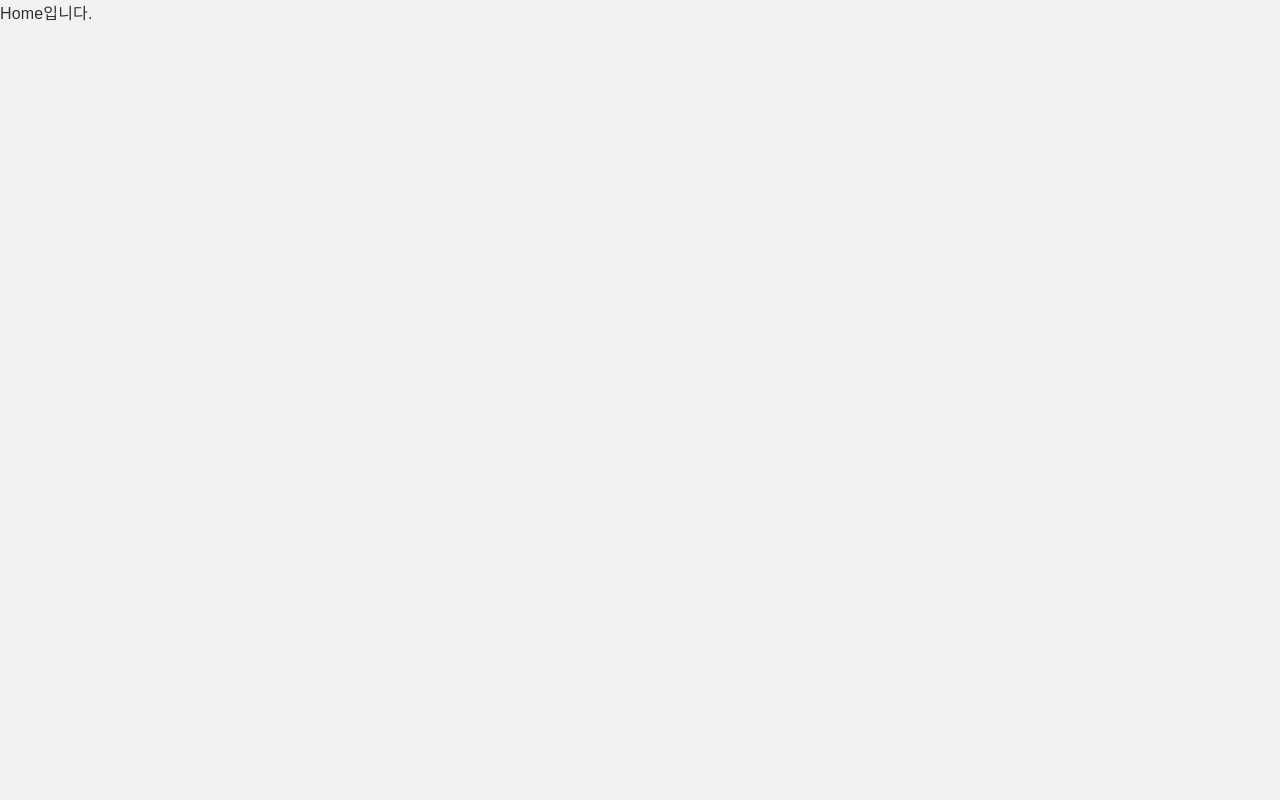
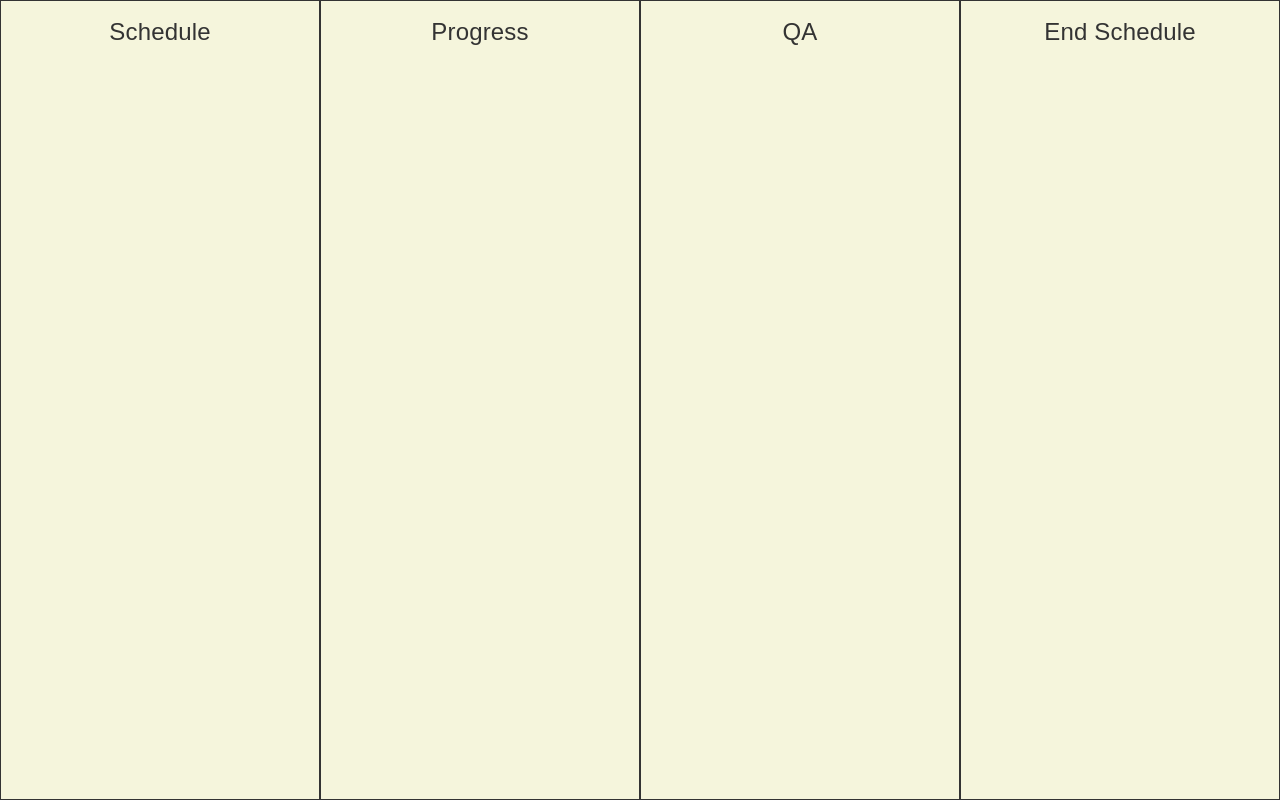
Before and after one commit to yunjunhojj/kanban-front, a React (Create React App) app: page / in a window 1280 px wide. Built offline with nearby package versions, Linux system fonts and the light colour scheme; data requests are answered from the project's data file.

Commit message:
#2 Design add main container
- HTML title 수정
- main page layout 생성

```diff
--- a/src/pages/Home.jsx
+++ /dev/null
@@ -1,24 +0,0 @@
-import { useEffect } from "react";
-import { useSelector, useDispatch } from "react-redux";
-// import styled, { StyledComponent } from "styled-components";
-import { getBoardThunk } from "../redux/modules/boardSlice";
-
-const Home = () => {
-  const dispatch = useDispatch();
-
-  const { isLoading, error, boards } = useSelector((state) => state.boards);
-  useEffect(() => {
-    dispatch(getBoardThunk());
-  }, [dispatch]);
-  console.log("isLoading", isLoading);
-  console.log("error", error);
-  console.log("boards", boards);
-
-  return (
-    <>
-      <div>Home입니다.</div>
-    </>
-  );
-};
-
-export default Home;
--- /dev/null
+++ b/src/pages/Home/Home.css
@@ -0,0 +1,44 @@
+.container {
+    max-width: 1440px ;
+    min-height: 100vh;
+    width: 100%;
+    height: 100%;
+    margin: 0 auto;
+
+    background-color: yellowgreen;
+}
+
+.kanban_container {
+display: flex;
+flex-direction: row;
+flex-wrap: nowrap;
+justify-content: space-between;
+}
+
+/* 각각 Kanban Area */
+.kanban_container > ul {
+    max-width: 340px;
+    min-height: 100vh;
+    width: 100%;
+    height: 100%;
+    background-color: beige;
+    border: 1px solid #333;
+}
+
+.kanban_container > ul .title {
+    position: relative;
+    display: inline-block;
+    width: 100%;
+    margin: 10px 0;
+    font-size: 24px;
+    text-align: center;
+}
+
+.kanban_container > ul .title::before {
+    position: absolute;
+    bottom:0 ;
+    left: 0;
+    width: 100px;
+    height: 3px;
+    background-color: red;
+}
--- /dev/null
+++ b/src/pages/Home/Home.jsx
@@ -0,0 +1,56 @@
+import { useEffect } from "react";
+import { useSelector, useDispatch } from "react-redux";
+// import styled, { StyledComponent } from "styled-components";
+import { getBoardThunk } from "../../redux/modules/boardSlice";
+import "./Home.css";
+
+const Home = () => {
+  const dispatch = useDispatch();
+
+  const { isLoading, error, boards } = useSelector((state) => state.boards);
+  useEffect(() => {
+    dispatch(getBoardThunk());
+  }, [dispatch]);
+  console.log("isLoading", isLoading);
+  console.log("error", error);
+  console.log("boards", boards);
+
+  return (
+    <>
+      <div className="container">
+        <div className="kanban_container">
+          {/*ul, li 나중에 styled-component로 리팩토링하기*/}
+          <ul className="task_wrap depth1">
+            <li>
+              <h3 className="title">Schedule</h3>
+            </li>
+            <ul className="depth2">
+              <li></li>
+              <li></li>
+            </ul>
+          </ul>
+          <ul className="progress_wrap depth1">
+            <li>
+              <h3 className="title">Progress</h3>
+            </li>
+            <li></li>
+          </ul>
+          <ul className="QA_wrap depth1">
+            <li>
+              <h3 className="title">QA</h3>
+            </li>
+            <li></li>
+          </ul>
+          <ul className="end_wrap depth1">
+            <li>
+              <h3 className="title">End Schedule</h3>
+            </li>
+            <li></li>
+          </ul>
+        </div>
+      </div>
+    </>
+  );
+};
+
+export default Home;
--- a/src/pages/index.js
+++ b/src/pages/index.js
@@ -1,4 +1,4 @@
-import Home from "./Home";
+import Home from "./Home/Home";
 import Detail from "./Detail";
 import NotFound from "./NotFound";
 
--- a/src/shared/Layout.jsx
+++ b/src/shared/Layout.jsx
@@ -196,7 +196,9 @@ summary {
 `;
 
 //todo , 커스텀 푸터 헤더 작성해주세요
-const MainStyled = styled.div``;
+const MainStyled = styled.div`
+  font-size: 20px;
+`;
 
 const Layout = ({ children }) => {
   return (
```
